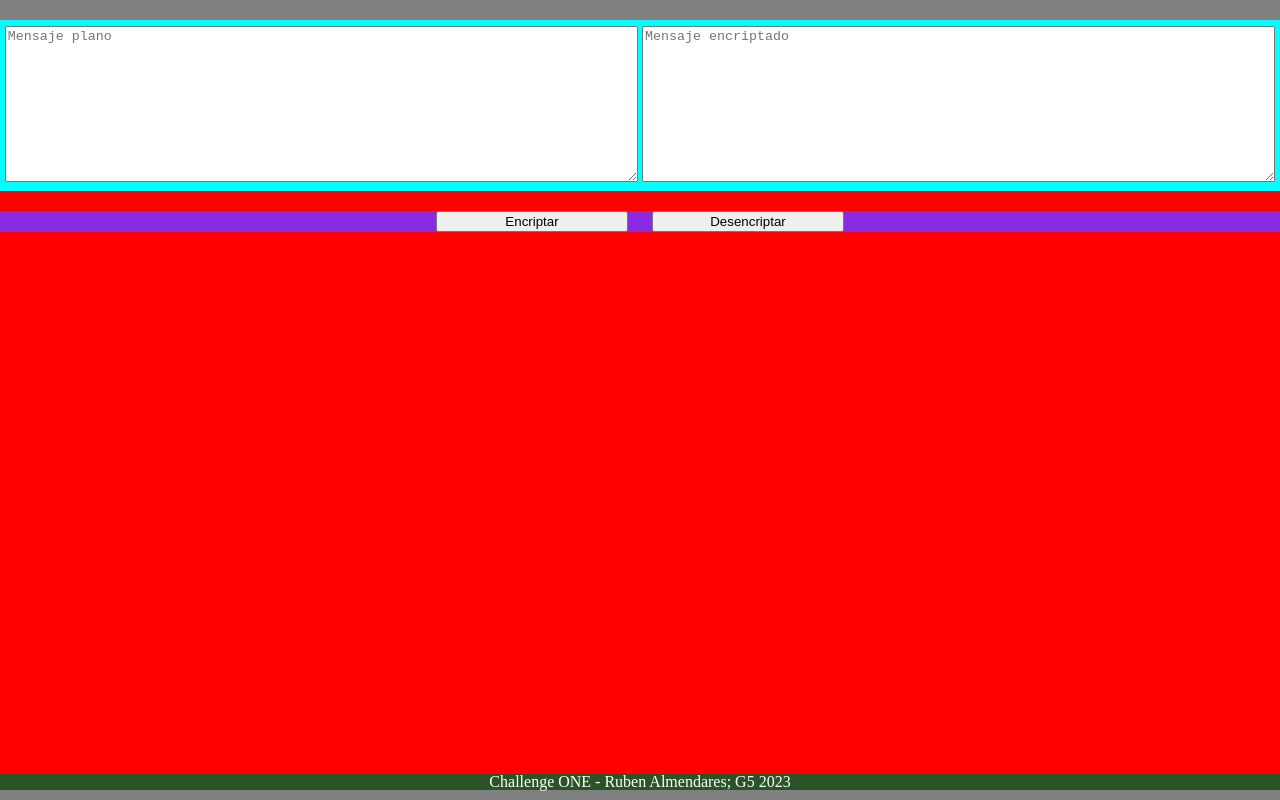
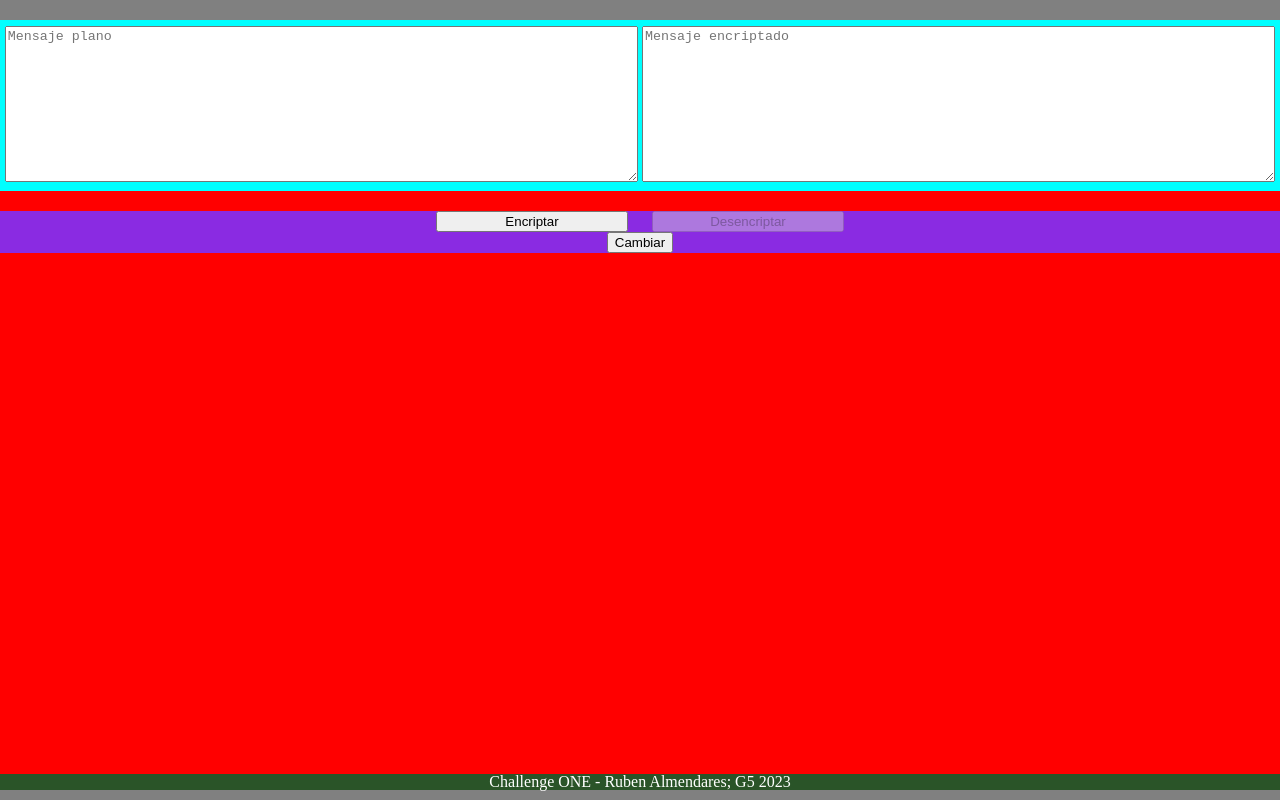
Before and after one commit to Rublox99/encriptador-challenge, a plain HTML site: page index.html in a window 1280 px wide. Drawn offline with Linux system fonts and the light colour scheme.

Commit message:
Se vincula con el archivo funcionality.js creado

```diff
--- a/index.html
+++ b/index.html
@@ -28,7 +28,11 @@
             </div>
 
             <div id="divDesencriptacion">
-                <input type="button" value="Desencriptar" id="boton-desencriptar">
+                <input type="button" value="Desencriptar" id="boton-desencriptar" disabled>
+            </div>
+
+            <div id="divCambiar">
+                <input type="button" value="Cambiar" id="boton-cambiar">
             </div>
         </div>
 
@@ -38,5 +42,7 @@
         Challenge ONE - Ruben Almendares; G5 2023
     </footer>
 
+    <script src="funcionality.js"></script>
+
 </body>
 </html>
```
